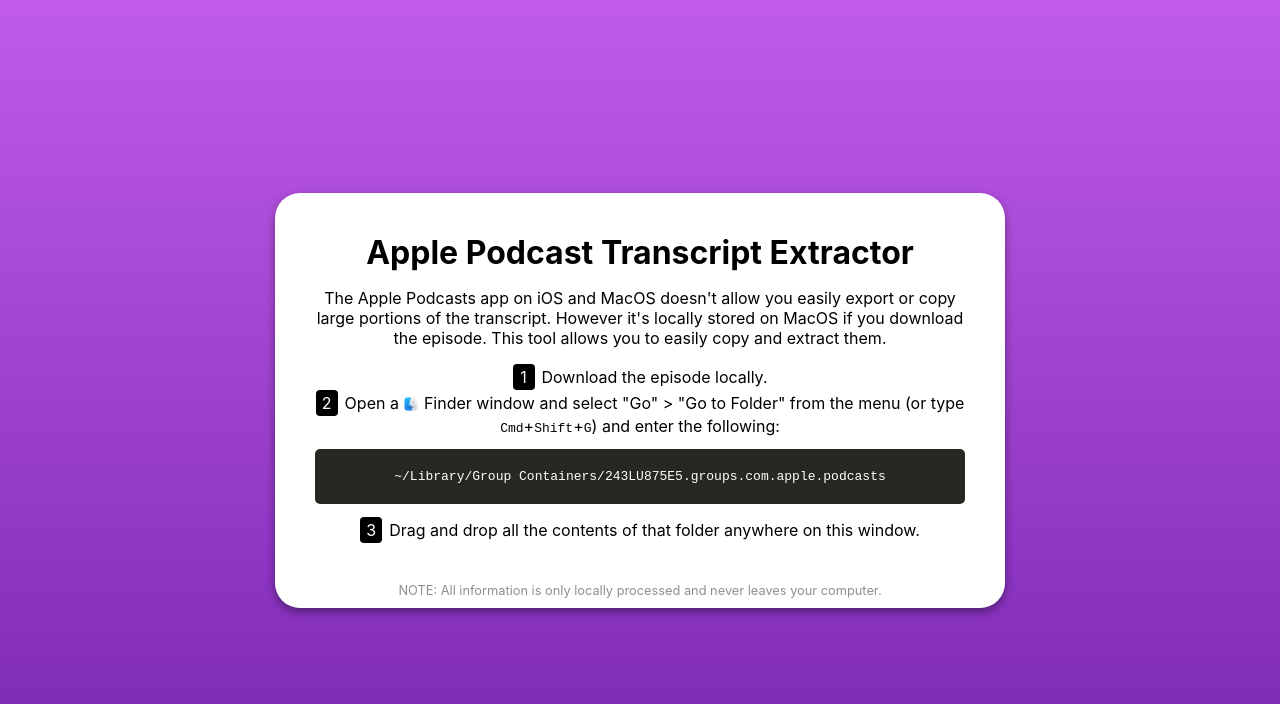
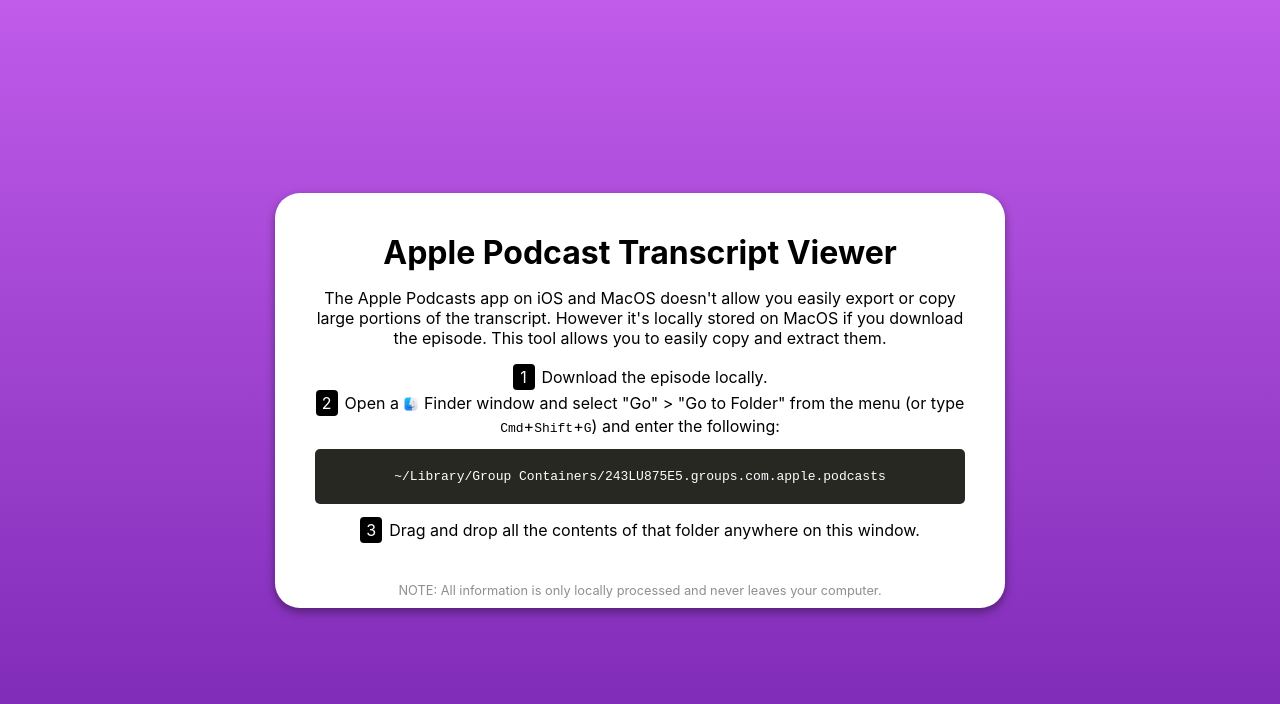
Before and after one commit to zoomelk/apple-podcast-transcripts, a plain HTML site: page index.html in a window 1280 px wide. Drawn offline with nearby package versions, Linux system fonts and the light colour scheme.

Commit message:
Add title

```diff
--- a/index.html
+++ b/index.html
@@ -3,7 +3,7 @@
 <head>
   <meta charset="UTF-8">
   <meta name="viewport" content="width=device-width, initial-scale=1.0">
-  <title>Drag and Drop File Processing</title>
+  <title>Apple Podcast Transcript Viewer</title>
   <style>
     .podcast {
       overflow: hidden;
@@ -156,7 +156,7 @@
 </head>
 <body>
   <div class="explanation">
-    <h1>Apple Podcast Transcript Extractor</h1>
+    <h1>Apple Podcast Transcript Viewer</h1>
     <p>
       The Apple Podcasts app on iOS and MacOS doesn't allow you easily export or copy large
       portions of the transcript. However it's locally stored on MacOS if you download the
```
